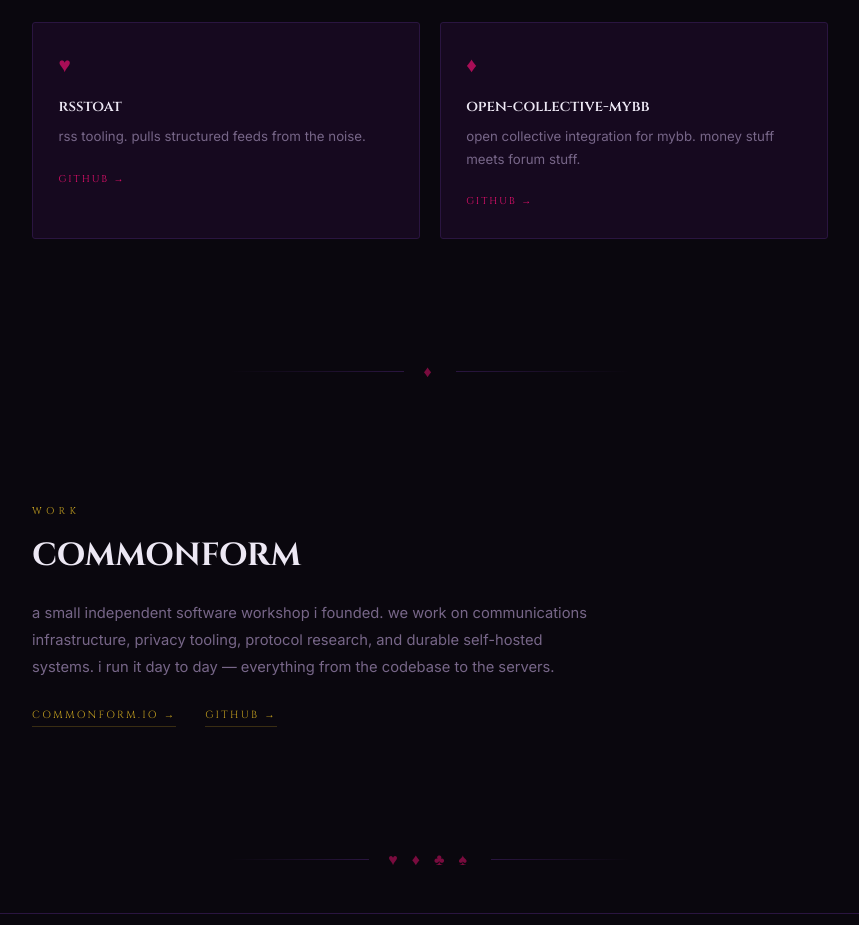
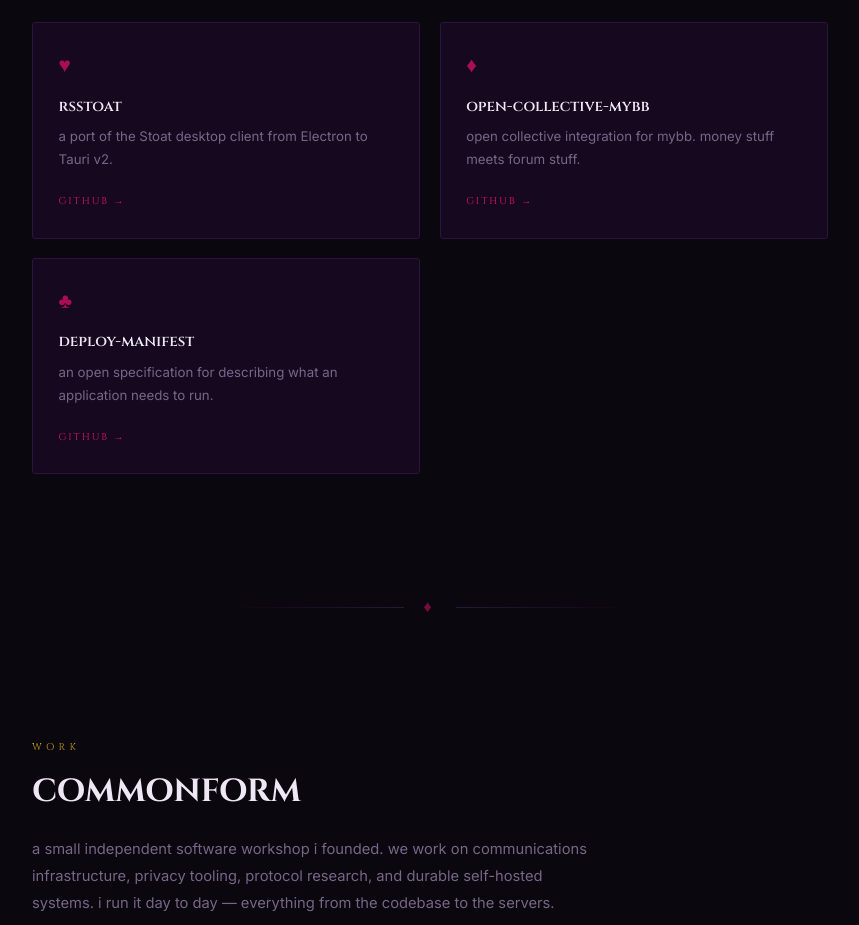
Before and after one commit to hisoka-root/hisoka.lol, a plain HTML site: page index.html in a window 1280 px wide. Shown: the part 1600-2525 px from the top of the page, without its empty margins (210-1069 px from the left). Drawn offline with Linux system fonts and the light colour scheme; no server answers.

Commit message:
Update rsstoat description and add deploy-manifest
Updated the rsstoat project description. Added a new project card for deploy-manifest.

```diff
--- a/index.html
+++ b/index.html
@@ -433,7 +433,7 @@
     <a class="project-card fade-up" href="https://github.com/hisoka-root/rsstoat" target="_blank" rel="noopener">
       <span class="project-suit">♥</span>
       <div class="project-title">rsstoat</div>
-      <p class="project-desc">rss tooling. pulls structured feeds from the noise.</p>
+      <p class="project-desc">a port of the Stoat desktop client from Electron to Tauri v2.</p>
       <span class="project-arrow">github →</span>
     </a>
 
@@ -442,6 +442,12 @@
       <div class="project-title">open-collective-mybb</div>
       <p class="project-desc">open collective integration for mybb. money stuff meets forum stuff.</p>
       <span class="project-arrow">github →</span>
+
+      <a class="project-card fade-up" href="https://github.com/hisoka-root/deploy-manifest" target="_blank" rel="noopener">
+        <span class="project-suit">♣</span>
+        <div class="project-title">deploy-manifest</div>
+        <p class="project-desc">an open specification for describing what an application needs to run.</p>
+        <span class="project-arrow">github →</span>
     </a>
   </div>
 </div>
```
